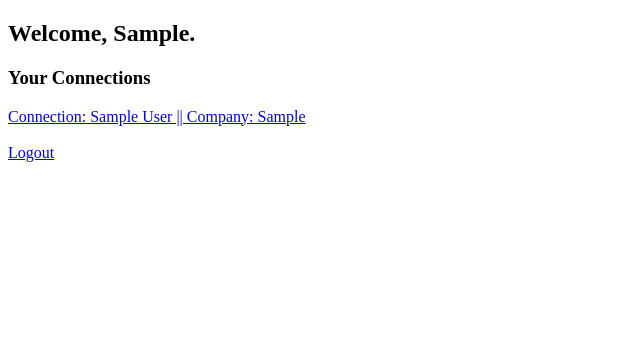
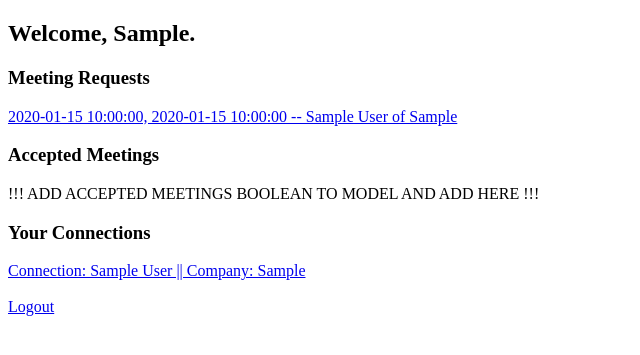
Before and after one commit to mitchhenline/kredible, a Flask app: page /advocate in a window 1280 px wide. Shown: the top 355 px of the page, without its empty margins (0-640 px from the left). Run offline with Flask 2, Linux system fonts and the light colour scheme; the visitor is signed in with stand-in values (Sample User, id 1); tables that the repository leaves empty hold one stand-in row (values such as "Sample post").

Commit message:
sales advs can now view meeting information

```diff
--- a/crud.py
+++ b/crud.py
@@ -66,5 +66,8 @@ def get_messages_by_rep_id(rep_id):
 def get_meetings_by_rep_id(rep_id):
     return Meeting.query.filter(Meeting.rep_id == rep_id).all()
 
+def get_meetings_by_adv_id(adv_id):
+    return Meeting.query.filter(Meeting.adv_id == adv_id).all()
+
 def get_meeting_by_meeting_id(meeting_id):
     return Meeting.query.filter(Meeting.meeting_id == meeting_id).first()
--- a/server.py
+++ b/server.py
@@ -27,11 +27,13 @@ def advocate_home():
 
     relationships = crud.get_relationships_by_adv_id(session['adv_id'])
     user = crud.get_adv_by_adv_id(session['adv_id'])
+    meetings = crud.get_meetings_by_adv_id(session['adv_id'])
+
     sales_reps = []
     for relationship in relationships:
         sales_reps.append(relationship.sales_rep)
 
-    return render_template('advocate.html', sales_reps = sales_reps, user = user)
+    return render_template('advocate.html', sales_reps = sales_reps, user = user, meetings = meetings)
 
 @app.route('/advocate_login', methods=["GET", "POST"])
 def adv_login():
@@ -66,18 +68,12 @@ def rep_home():
     form = AddCustomer(request.form)
     customers = crud.get_customers_by_rep_id(session['rep_id'])
     user = crud.get_rep_by_rep_id(session['rep_id'])
-
     relationships = crud.get_relationships_by_rep_id(session['rep_id'])
     sales_advs = []
-
     meetings = crud.get_meetings_by_rep_id(session['rep_id'])
-
-
-
 
     for relationship in relationships:              #grabs the sales advocates from the relationship and puts into list
         sales_advs.append(relationship.sales_adv)
-
 
     return render_template('rep.html', sales_advs = sales_advs, customers = customers, user = user, form = form, meetings = meetings)
 
@@ -170,6 +166,17 @@ def view_ind_mtg(meeting_id):
     meeting = crud.get_meeting_by_meeting_id(meeting_id)
     return render_template('view_ind_meeting.html', meeting = meeting)
 
+####################### SALES ADV VIEW INDIVIDUAL MEETING PAGE #############################
+
+@app.route('/adv/meeting/<meeting_id>')
+def view_ind_mtg_as_adv(meeting_id):
+    """view meeting information"""
+    if 'adv_id' not in session:
+        return redirect('/adv_login')
+
+    meeting = crud.get_meeting_by_meeting_id(meeting_id)
+    return render_template('view_ind_meeting_as_adv.html', meeting = meeting)
+
 
 ####################### SALES REP VIEW PROSPECT PAGE #############################
 
--- a/templates/advocate.html
+++ b/templates/advocate.html
@@ -6,6 +6,20 @@
 
 <div>
     <h2>Welcome, {{ user.first_name }}.</h2>
+</div>
+
+<h3>Meeting Requests</h3>
+<div>
+    {% for meeting in meetings %}
+        <a href="/adv/meeting/{{ meeting.meeting_id }}">
+            {{ meeting.date }}, {{ meeting.date }} -- {{ meeting.customer['first_name'] }} {{ meeting.customer['last_name'] }} of {{ meeting.customer['company'] }}
+        </a>
+    {% endfor %}
+</div>
+
+<h3>Accepted Meetings</h3>
+<div>
+    <p>!!! ADD ACCEPTED MEETINGS BOOLEAN TO MODEL AND ADD HERE !!!</p>
 </div>
 
 <h3>Your Connections</h3>
--- a/templates/rep.html
+++ b/templates/rep.html
@@ -5,14 +5,14 @@
 {% block body %}
 
 <div>
-<h2>Welcome, {{ user.first_name }}.</h2>
+    <h2>Welcome, {{ user.first_name }}.</h2>
 </div>
 
 <h3>Upcoming Meetings</h3>
 <div>
     {% for meeting in meetings %}
         <a href="/rep/meeting/{{ meeting.meeting_id }}">
-            {{ meeting.date }} at {{ meeting.date }} -- {{ meeting.customer['first_name'] }} {{ meeting.customer['last_name'] }} of {{ meeting.customer['company'] }} with {{ meeting.sales_adv['first_name'] }} {{ meeting.sales_adv['last_name'] }} of {{ meeting.sales_adv['company'] }}
+            {{ meeting.date }}, {{ meeting.date }} -- {{ meeting.customer['first_name'] }} {{ meeting.customer['last_name'] }} of {{ meeting.customer['company'] }} with {{ meeting.sales_adv['first_name'] }} {{ meeting.sales_adv['last_name'] }} of {{ meeting.sales_adv['company'] }}
         </a>
     {% endfor %}
 </div>
@@ -39,7 +39,6 @@
 <br>
 
 <h4>Add a new prospect:</h4>
-
 <div>
     <form method="POST" action="/rep">
         <div class="form-input">{{ form.first_name.label }}: {{ form.first_name }}</div>
--- a/templates/view_ind_adv.html
+++ b/templates/view_ind_adv.html
@@ -1,11 +1,10 @@
 {% extends "base.html" %}
 
-{% block title %}Kredible Advocate {{ adv.first_name }} {{ adv.last_name }}{% endblock %}
+{% block title %}Kredible - Advocate Info{% endblock %}
 
 {% block body %}
 
 <p>You are logged in as a sales rep.</p>
-
 
 <div>
     <h3>Messages with {{ adv.first_name }} {{ adv.last_name }} of {{ adv.company }}</h3>
--- a/templates/view_ind_cust.html
+++ b/templates/view_ind_cust.html
@@ -1,6 +1,6 @@
 {% extends "base.html" %}
 
-{% block title %}Kredible{% endblock %}
+{% block title %}Kredible - Customer Info{% endblock %}
 
 {% block body %}
 
--- a/templates/view_ind_rep.html
+++ b/templates/view_ind_rep.html
@@ -1,9 +1,8 @@
 {% extends "base.html" %}
 
-{% block title %}Kredible{% endblock %}
+{% block title %}Kredible - Connection Info{% endblock %}
 
 {% block body %}
-
 
 <p>You are logged in as an advocate.</p>
 
```
Also changed, not shown: templates/view_ind_meeting_as_adv.html (added, +28 -0 lines).
